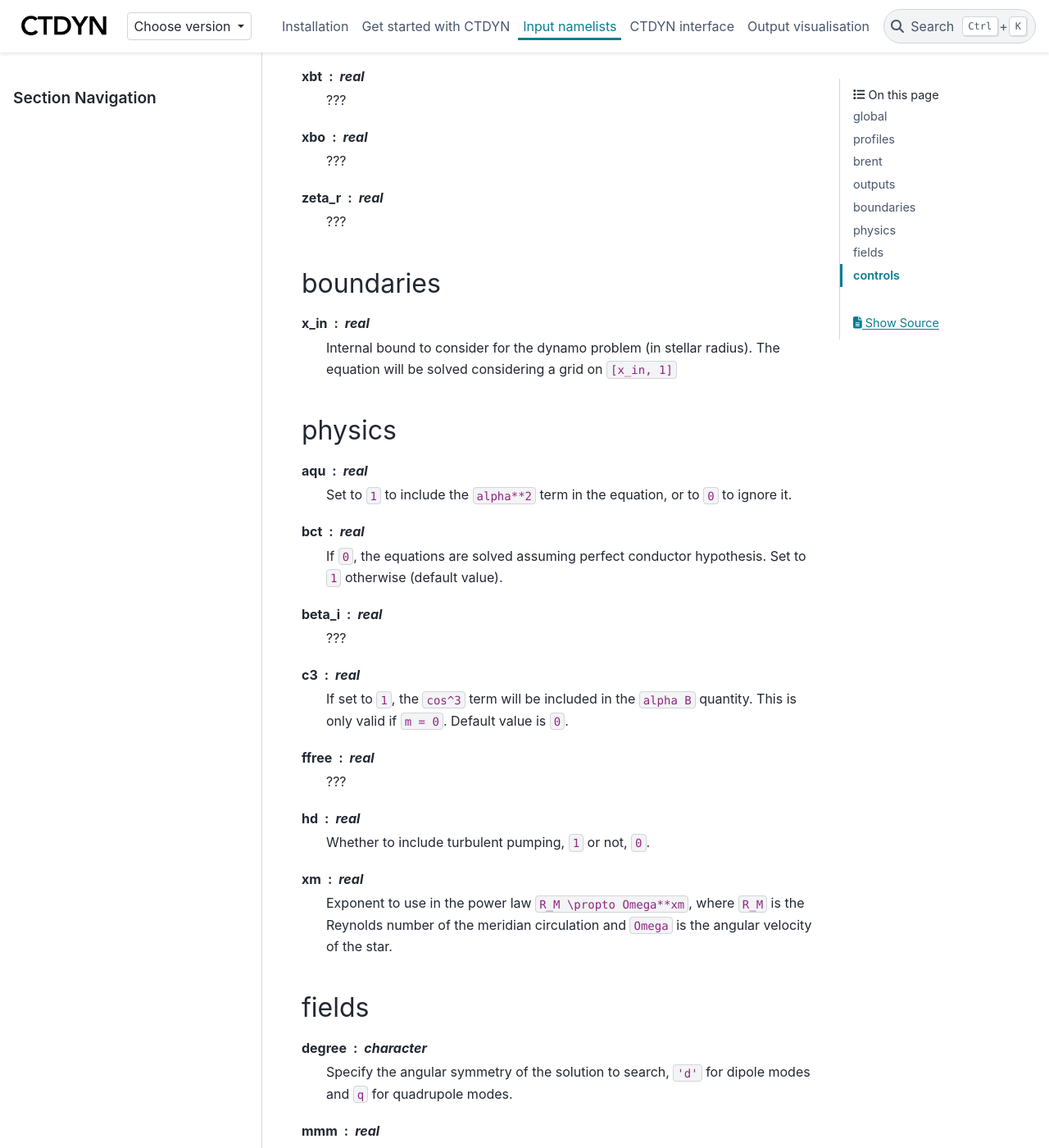
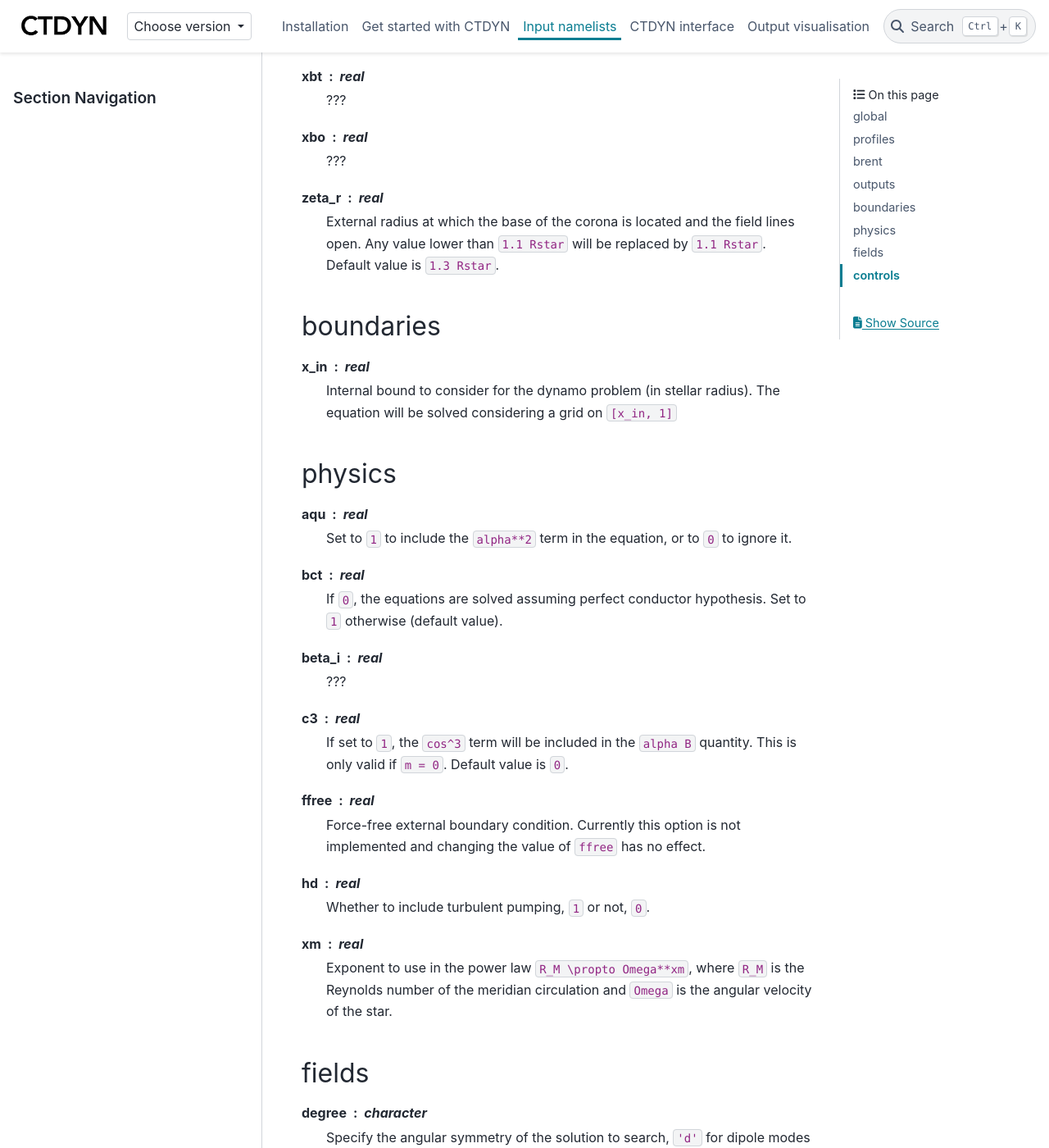
Before and after one commit to sybreton/CTDYN, a Sphinx documentation site: the page built from docs/source/usage/namelist/namelist_description.rst, in a window 1280 px wide and 1400 px high, scrolled down 2885 px. Shown: the whole window at 82% size. Built offline with Sphinx 7.4.7 and the PyData theme 0.15.4, drawn with Linux system fonts in a browser that asks for light colours.

Commit message:
Update way zeta_r is accounted for and write the corresponding description in the documentation

```diff
--- a/docs/source/usage/namelist/namelist_description.rst
+++ b/docs/source/usage/namelist/namelist_description.rst
@@ -128,7 +128,9 @@ xbo : real
   ???
 
 zeta_r : real
-  ???
+  External radius at which the base of the corona is located and
+  the field lines open. Any value lower than ``1.1 Rstar`` will be
+  replaced by ``1.1 Rstar``. Default value is ``1.3 Rstar``.
 
 
 boundaries
@@ -158,7 +160,9 @@ c3 : real
   value is ``0``.
 
 ffree : real
-  ???
+  Force-free external boundary condition. Currently this option
+  is not implemented and changing the value of ``ffree`` has no
+  effect.
 
 hd : real
   Whether to include turbulent pumping, ``1`` or not, ``0``.
```
Also changed, not shown: 2 other files.
